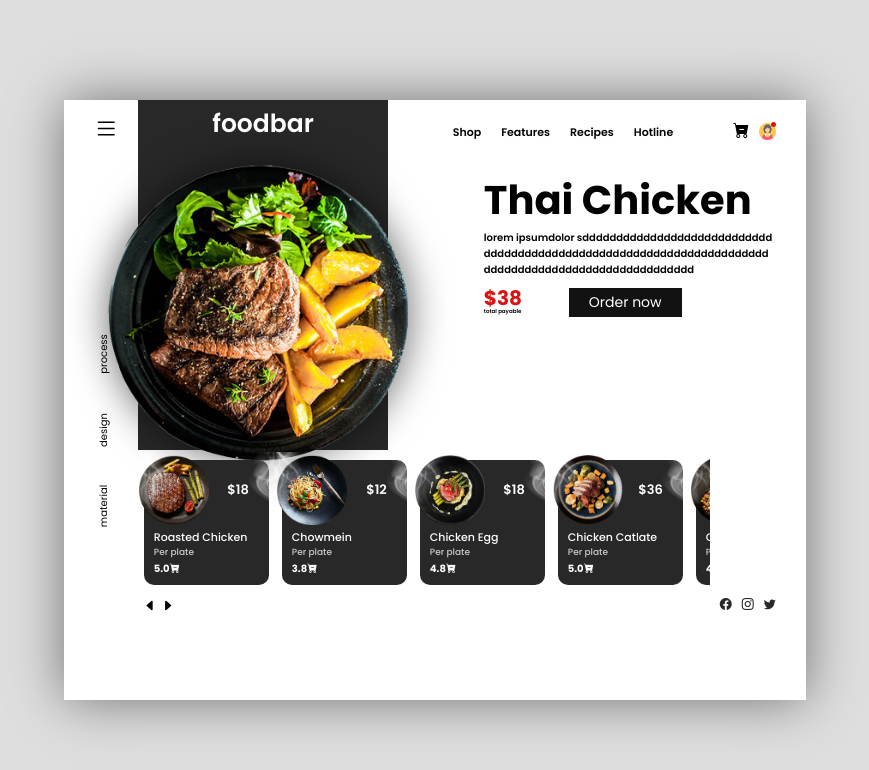
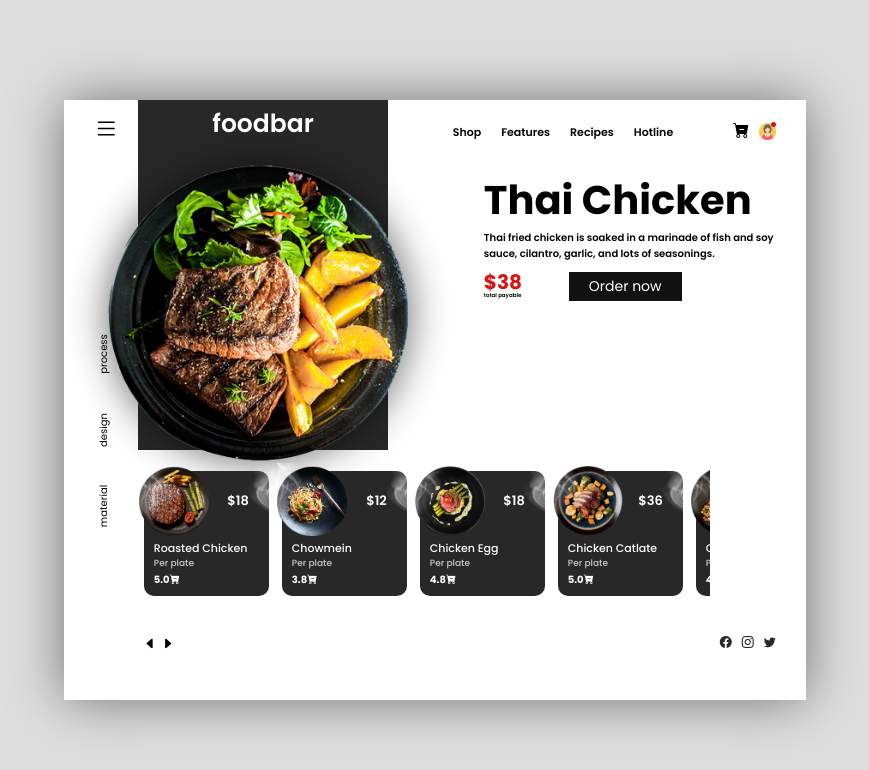
Before and after one commit to binhnguyen96html/restaurantWeb, a plain HTML site: page index.html in a window 1280 px wide. Shown: the whole page, without its empty margins (205-1074 px from the left). Drawn offline with nearby package versions, Linux system fonts and the light colour scheme.

Commit message:
version2

```diff
--- a/index.html
+++ b/index.html
@@ -62,7 +62,7 @@
 
             <div class="content">
                 <h1 id="title">Thai Chicken</h1>
-                <p>lorem ipsumdolor sddddddddddddddddddddddddddddddddddddddddddddddddddddddddddddddddddddddddddddddddddddddddddddddddddddd</p>
+                <p>Thai fried chicken is soaked in a marinade of fish and soy sauce, cilantro, garlic, and lots of seasonings.</p>
                 <div class="price_order">
                     <div class="price">
                         <h2 id="price_cont">$38</h2>
--- a/styles.css
+++ b/styles.css
@@ -218,7 +218,7 @@ header section .cards {
     width: 90%;
     height: 140px;
     position: relative;
-    top: 25%;
+    top: 30%;
     padding-left: 30px;
     display: flex;
     align-items: center;
@@ -300,7 +300,7 @@ header section .cards .dis{
  header section  .social {
     position: relative;;
     width: 100%;
-    top: 25%;
+    top: 35%;
     display: flex;
     align-items: center;
     justify-content: space-between;
```
